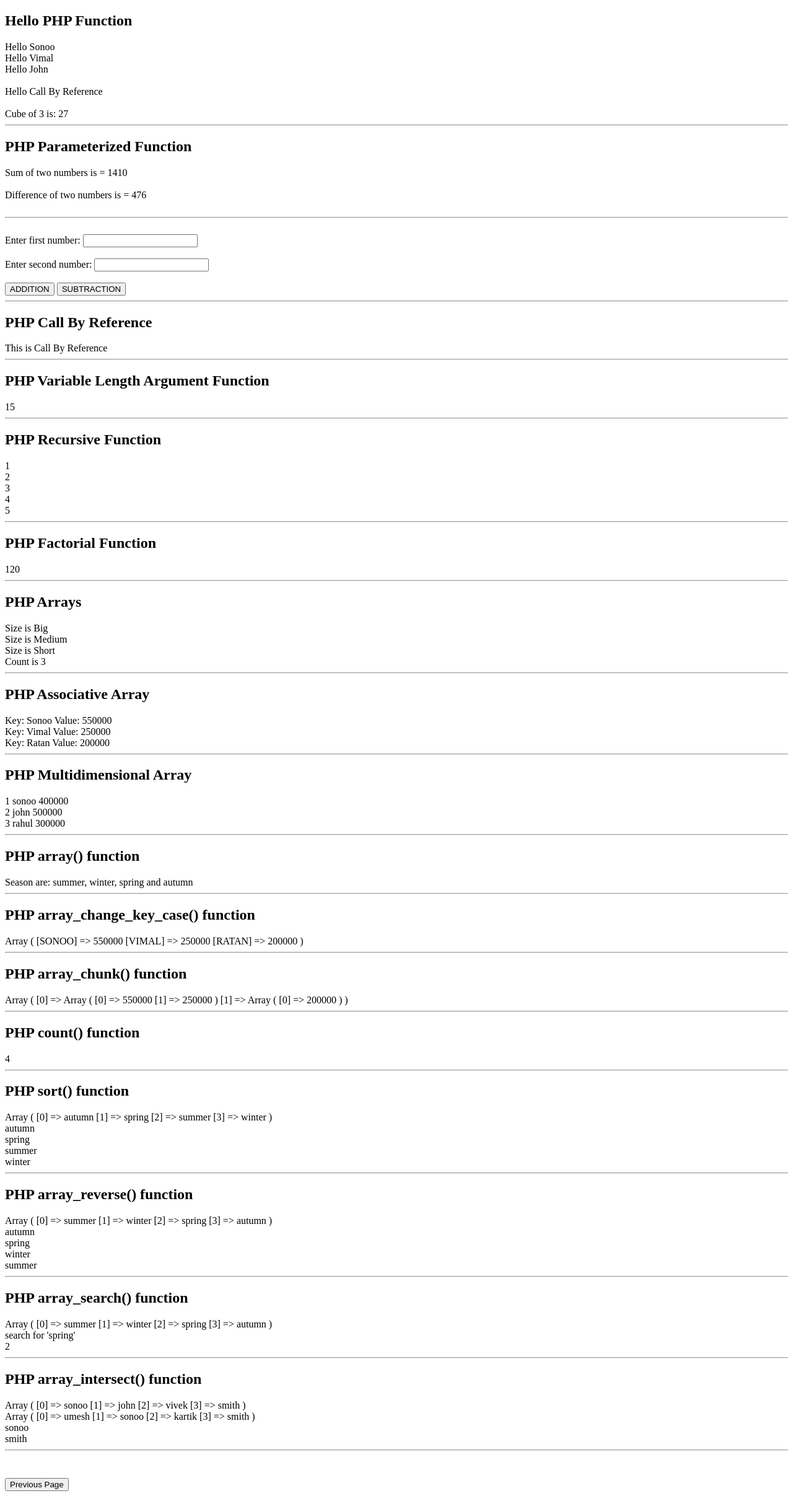
After one commit to ArminCV/ArminCV-ReLearningPHP, a PHP site: page /php_codes/PHP_FUNCTIONS.php in a window 1280 px wide. The commit adds this page. Shown: the whole page at 62% size. Run offline with PHP 8.4, Linux system fonts and the light colour scheme.

Commit message:
more php codes

```diff
--- /dev/null
+++ b/php_codes/PHP_FUNCTIONS.php
@@ -0,0 +1,268 @@
+<!DOCTYPE html>
+<html lang="en">
+<head>
+    <meta charset="UTF-8">
+    <meta name="viewport" content="width=device-width, initial-scale=1.0">
+    <title>Document</title>
+</head>
+<body>
+    <?php
+
+use function PHPSTORM_META\override;
+
+        function sayHello()
+        {
+            echo "<h2>Hello PHP Function</h2>";
+        }
+        sayHello();
+
+
+        function sayHelloAgain($name)
+        {
+            echo "Hello $name<br>";
+        }
+
+        sayHelloAgain("Sonoo");
+        sayHelloAgain("Vimal");
+        sayHelloAgain("John");
+        echo "<br>";
+
+
+        function adder(&$str2)
+        {
+            $str2 .= "Call By Reference";
+        }
+        $str = 'Hello ';
+        adder($str);
+        echo $str;
+        echo "<br><br>";
+
+
+        $num = 3;
+        function cube($n)
+        {
+            return $n * $n * $n;
+        }
+        echo "Cube of $num is: ".cube($num);
+
+        echo "<hr style='display: block'>";
+
+        echo "<h2>PHP Parameterized Function</h2>";
+        //Adding two numbers
+        function add($x, $y)
+        {
+            $sum = $x + $y;
+            echo "Sum of two numbers is = $sum <br><br>";
+        }
+        add(467, 943);
+
+        //Subtractic two numbers
+        function sub($x, $y)
+        {
+            $diff = $x - $y;
+            echo "Difference of two numbers is = $diff <br><br>";
+        }
+        sub(943, 467);
+
+        echo "<hr style='display: block'>";
+
+        //call function, get two argument through input box and click on add or sub button
+        if(isset($_POST['add']))
+        {
+            //call add() function
+            add($_POST['first_num'], $_POST['second_num']);
+        }
+
+        if(isset($_POST['sub']))
+        {
+            //call sub() function
+            sub($_POST['first_num'], $_POST['second_num']);
+        }
+
+    ?>
+
+        <br>
+
+        <form method="POST">
+            Enter first number: <input type="number" name="first_num"/>
+            <br><br>
+            Enter second number: <input type="number" name="second_num"/>
+            <br><br>
+            <input type="submit" name="add" value="ADDITION"/>
+            <input type="submit" name="sub" value="SUBTRACTION"/>
+        </form>
+
+    <?php
+
+        echo "<hr style='display: block'>";
+
+        echo "<h2>PHP Call By Reference</h2>";
+        function adderRef(&$str2)
+        {
+            $str2 .= 'Call By Reference';
+        }
+        $str = 'This is ';
+        adderRef($str);
+        echo $str;
+
+        echo "<hr style='display: block'>";
+
+        echo "<h2>PHP Variable Length Argument Function</h2>";
+        function addVarLen(...$numbers)
+        {
+            $sum = 0;
+            foreach($numbers as $n)
+            {
+                $sum += $n;
+            }
+            return $sum;
+        }
+        echo addVarLen(1,2,3,4,5);
+
+        echo "<hr style='display: block'>";
+        echo "<h2>PHP Recursive Function</h2>";
+        function display($number)
+        {
+            if($number <= 5)
+            {
+                echo "$number <br>";
+                display($number+1);//increment by recalling the function
+            }
+        }
+        display(1);//pass number 1 to function
+
+        echo "<hr style='display: block'>";
+        echo "<h2>PHP Factorial Function</h2>";
+        function factorial($n)
+        {
+            if($n < 0)
+            {
+                return -1;//wrong value
+            }
+            if($n == 0)
+            {
+                return 1;//terminate condiiton
+            }
+            return ($n * factorial($n-1));
+        }
+        echo factorial(5);
+
+        echo "<hr style='display: block'>";
+        echo "<h2>PHP Arrays</h2>";
+        $size = array("Big", "Medium", "Short");
+        foreach($size as $s)
+        {
+            echo "Size is $s<br>";
+        }
+        echo "Count is ".count($size);
+
+        echo "<hr style='display: block'>";
+        echo "<h2>PHP Associative Array</h2>";
+        $salary = array(
+            "Sonoo" => "550000",
+            "Vimal" => "250000",
+            "Ratan" => "200000");
+        foreach($salary as $k => $v)
+        {
+            echo "Key: $k Value: $v <br>";
+        }
+
+        echo "<hr style='display: block'>";
+        echo "<h2>PHP Multidimensional Array</h2>";
+
+        $emp = array(
+            array(1, "sonoo", 400000),
+            array(2, 'john', 500000),
+            array(3, 'rahul', 300000)
+        );
+
+        for($r=0; $r<3; $r++)
+        {
+            for($c=0; $c<3; $c++)
+            {
+                echo $emp[$r][$c]. " ";
+            }
+            echo "<br>";
+        }
+
+        echo "<hr style='display: block'>";
+        echo "<h2>PHP array() function</h2>";
+
+        $season=array("summer","winter","spring","autumn");
+        echo "Season are: $season[0], $season[1], $season[2] and $season[3]";
+
+        echo "<hr style='display: block'>";
+        echo "<h2>PHP array_change_key_case() function</h2>";
+        $salary=array("Sonoo"=>"550000","Vimal"=>"250000","Ratan"=>"200000");
+        print_r(array_change_key_case($salary,CASE_UPPER));
+
+        echo "<hr style='display: block'>";
+        echo "<h2>PHP array_chunk() function</h2>";
+        $salary=array("Sonoo"=>"550000","Vimal"=>"250000","Ratan"=>"200000");
+        print_r(array_chunk($salary,2));
+
+        echo "<hr style='display: block'>";
+        echo "<h2>PHP count() function</h2>";
+        $season=array("summer","winter","spring","autumn");
+        echo count($season);
+
+        echo "<hr style='display: block'>";
+        echo "<h2>PHP sort() function</h2>";
+        $season=array("summer","winter","spring","autumn");
+        sort($season);
+        print_r($season);
+        echo "<br>";
+        foreach( $season as $s )
+        {
+        echo "$s<br />";
+        }
+
+        echo "<hr style='display: block'>";
+        echo "<h2>PHP array_reverse() function</h2>";
+        $season=array("summer","winter","spring","autumn");
+        print_r($season);
+        echo "<br>";
+        $reverseseason=array_reverse($season);
+        foreach( $reverseseason as $s )
+        {
+        echo "$s<br />";
+        }
+
+        echo "<hr style='display: block'>";
+        echo "<h2>PHP array_search() function</h2>";
+        $season=array("summer","winter","spring","autumn");
+        print_r($season);
+        echo "<br>";
+        echo "search for 'spring'";
+        echo "<br>";
+        $key=array_search("spring",$season);
+        echo $key;
+
+        echo "<hr style='display: block'>";
+        echo "<h2>PHP array_intersect() function</h2>";
+        $name1=array("sonoo", "john", "vivek", "smith");
+        $name2=array("umesh", "sonoo", "kartik", "smith");
+        print_r($name1);
+        echo "<br>";
+        print_r($name2);
+        echo "<br>";
+        $name3=array_intersect($name1, $name2);
+        foreach($name3 as $n)
+        {
+            echo "$n<br>";
+        }
+
+    ?>
+
+    <hr style="display: block">
+
+    <br><br>
+    <button type="button" id="redirect">Previous Page</button>
+        <script>
+            document.querySelector('#redirect')
+                .addEventListener('click', () => {
+                    window.location.href = 'index.php';
+                });
+        </script>
+</body>
+</html>
```
Also changed, not shown: php_codes/index.php (+65 -0 lines), 1 other file.
